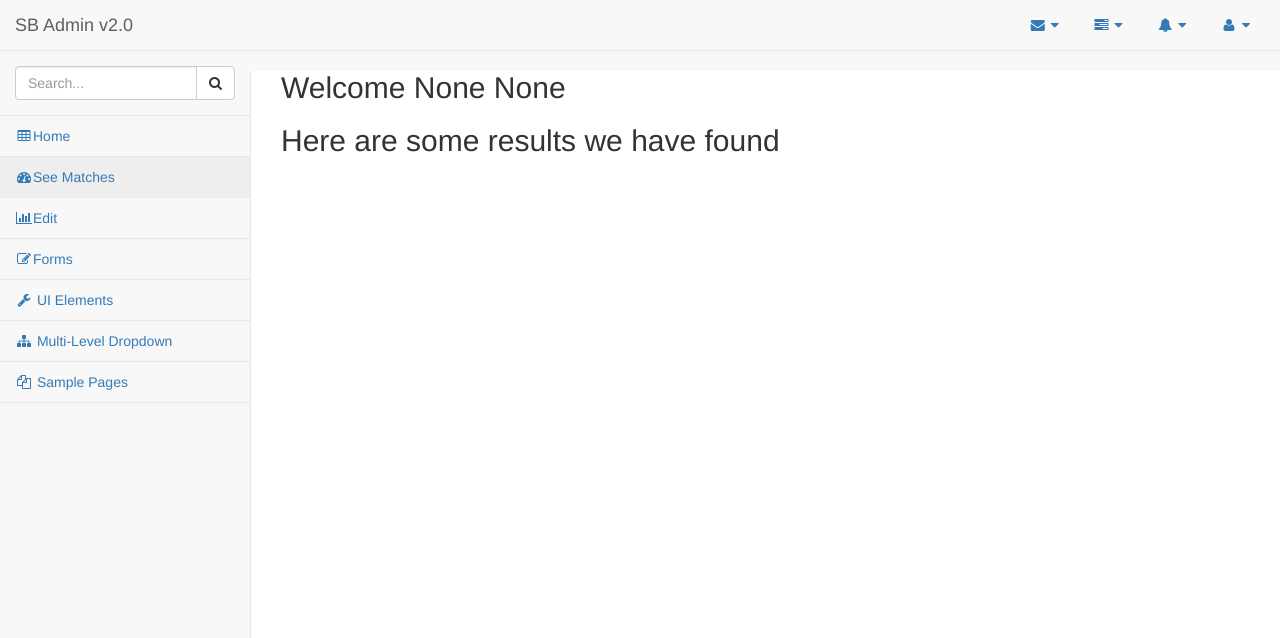
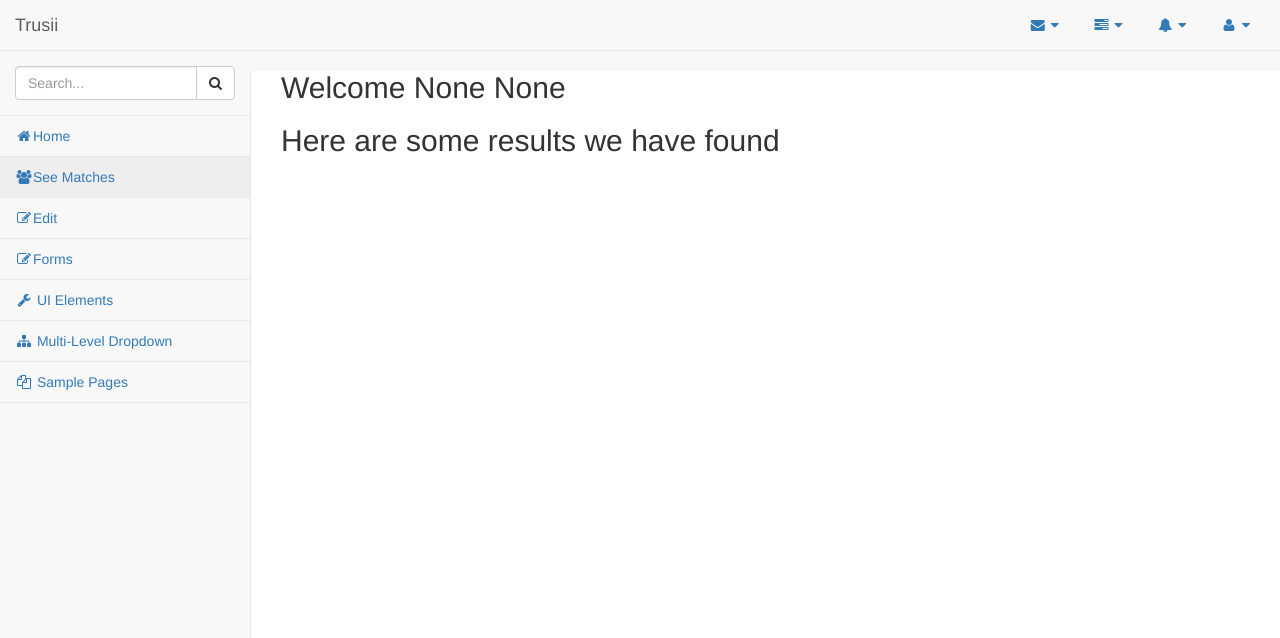
Before and after one commit to pquansah/sampleTsii, a Flask app: page /info in a window 1280 px wide. Shown: the top 638 px of the page. Run offline with Flask 2, Linux system fonts and the light colour scheme; some libraries are stand-ins or nearby versions.

Commit message:
dashboard

```diff
--- a/templates/edit.html
+++ b/templates/edit.html
@@ -18,13 +18,13 @@ Enter Information
 	        <!-- /input-group -->
 	    </li>
 	    <li>
-	        <a href="{{ url_for('user', firstname=fname, lastname=lname, age=age_of_person, diseases_names=diseases) }}"><i class="fa fa-home fa-fw"></i>Home</a>
+	        <a href="{{ url_for('user', firstname=firstname, lastname=lastname, age=age, diseases_names=diseases_names) }}"><i class="fa fa-home fa-fw"></i>Home</a>
 	    </li>
 	    <li>
-	        <a href="{{ url_for('info', firstname=fname, lastname=lname, age=age_of_person, diseases_names=diseases) }}"><i class="fa fa-users fa-fw"></i>See Matches</a>
+	        <a href="{{ url_for('info', firstname=firstname, lastname=lastname, age=age, diseases_names=diseases_names) }}"><i class="fa fa-users fa-fw"></i>See Matches</a>
 	    </li>
 	    <li>
-	        <a href="{{ url_for('edit', firstname=fname, lastname=lname, age=age_of_person, diseases_names=diseases) }}"><i class="fa fa-edit fa-fw"></i>Edit</a>
+	        <a href="{{ url_for('edit', firstname=firstname, lastname=lastname, age=age, diseases_names=diseases_names) }}"><i class="fa fa-edit fa-fw"></i>Edit</a>
 	        <!-- /.nav-second-level -->
 	    </li>
 
--- a/templates/home.html
+++ b/templates/home.html
@@ -12,7 +12,7 @@ Home Page
 		</div>
 	</div><br>
 	<form action="" method="post">
-		<button type="button" class="btn btn-default btn-block center-block" onclick="location.href = '/signup'">SignUp</button><br>
+		<button type="button" class="btn btn-default btn-block center-block" onclick="location.href = '/signup'">Sign up</button><br>
 		<button type="button" class="btn btn-primary btn-block center-block" onclick="location.href = '/login'">Login</button>
 	</form>
 </body>
--- a/templates/info.html
+++ b/templates/info.html
@@ -18,13 +18,13 @@ Information About You
 	        <!-- /input-group -->
 	    </li>
 	    <li>
-	        <a href="{{ url_for('user', firstname=firstname, lastname=lastname, age=age, diseases_names=diseases_names) }}"><i class="fa fa-table fa-fw"></i>Home</a>
+	        <a href="{{ url_for('user', firstname=firstname, lastname=lastname, age=age, diseases_names=diseases_names) }}"><i class="fa fa-home fa-fw"></i>Home</a>
 	    </li>
 	    <li>
-	        <a href="{{ url_for('info', firstname=firstname, lastname=lastname, age=age, diseases_names=diseases_names) }}"><i class="fa fa-dashboard fa-fw"></i>See Matches</a>
+	        <a href="{{ url_for('info', firstname=firstname, lastname=lastname, age=age, diseases_names=diseases_names) }}"><i class="fa fa-users fa-fw"></i>See Matches</a>
 	    </li>
 	    <li>
-	        <a href="{{ url_for('edit', firstname=firstname, lastname=lastname, age=age, diseases_names=diseases_names) }}"><i class="fa fa-bar-chart-o fa-fw"></i>Edit</a>
+	        <a href="{{ url_for('edit', firstname=firstname, lastname=lastname, age=age, diseases_names=diseases_names) }}"><i class="fa fa-edit fa-fw"></i>Edit</a>
 	        <!-- /.nav-second-level -->
 	    </li>
 
--- a/templates/user_base.html
+++ b/templates/user_base.html
@@ -48,7 +48,7 @@
                     <span class="icon-bar"></span>
                     <span class="icon-bar"></span>
                 </button>
-                <a class="navbar-brand" href="index.html">SB Admin v2.0</a>
+                <a class="navbar-brand" href="index.html">Trusii</a>
             </div>
             <!-- /.navbar-header -->
 
--- a/views.py
+++ b/views.py
@@ -29,6 +29,10 @@ diseases = ['Acne', 'AIDS', 'Alopecia Areata', 'Aneurysm', 'Androgenetic Alopeci
 @app.route('/edit', methods=['GET', 'POST'])
 def edit():
 	edit_form = EditForm()
+	firstname = request.args.get('firstname')
+	lastname = request.args.get('lastname')
+	age=request.args.get('age')
+	diseases_names=request.args.getlist('diseases_names')
 
 	# perfoming updates on user if he or she gives information
 	if edit_form.validate_on_submit():
@@ -41,8 +45,7 @@ def edit():
 		zip_code = edit_form.zip_code.data
 		diseases_name = request.form.getlist('disease_name')
 
-		firstname = request.args.get('firstname')
-		lastname = request.args.get('lastname')
+
 
 		diseases_names = request.args.getlist('diseases_names')
 
@@ -81,7 +84,7 @@ def edit():
 		return redirect(url_for('user', firstname=firstname, lastname=lastname, age=age, diseases_names=diseases_name, message=message))
 
 
-	return render_template('edit.html', edit_form=edit_form, diseases=diseases)
+	return render_template('edit.html', edit_form=edit_form, diseases=diseases, firstname=firstname, lastname=lastname, age=age, diseases_names=diseases_names)
 
 # login page, user will need to provide a email and password to login the pages
 @app.route('/login', methods=['GET', 'POST'])
```
